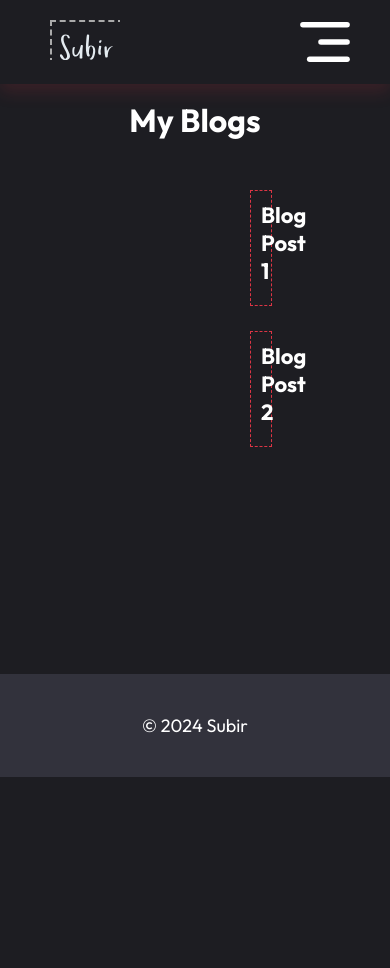
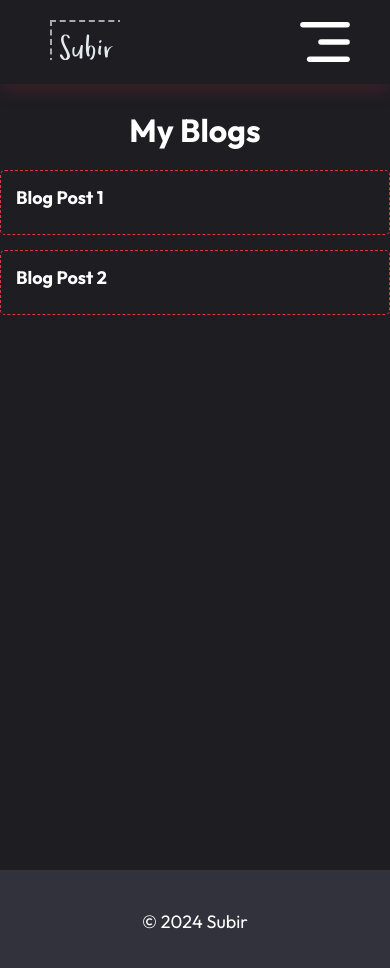
Before and after one commit to subir-raju/Portfolio_New, a React (Vite) app: page /blog in a window 390 px wide. Shown: the top 968 px of the page. Before the commit the page ends 844 px from the top, so only its background shows below. Built offline with nearby package versions, Linux system fonts and the light colour scheme.

Commit message:
blog page footer placement fixed

```diff
--- a/src/Pages/Blogs/Blogs.css
+++ b/src/Pages/Blogs/Blogs.css
@@ -1,24 +1,51 @@
-.blog-page {
-  margin-top: 100px;
-  height: 68vh;
+
+body, html {
+  margin: 0;
+  padding: 0;
+  min-height: 100%;
+  display: flex;
+  flex-direction: column;
 }
 
-.blog-list{
+
+.blog-page {
+  flex-grow: 1;
   display: flex;
   flex-direction: column;
-  gap: 5px;
-  margin: 50px 250px;
+  justify-content: flex-start;
+  min-height: 90vh;
+  padding: 20px 0;
+  margin-top: 60px;
 }
+
+.blog-page h1 {
+  text-align: center;
+  margin: 0;
+  padding: 20px 0;
+}
+
+.blog-list {
+  display: flex;
+  flex-direction: column;
+  gap: 15px;
+  margin: 0 auto;
+  width: 90%;
+  max-width: 800px;
+}
+
 .blog-item {
   background-color: #1d1d22;
-  padding: 10px;
+  padding: 15px;
   border: 1px dashed #dc3545;
+  border-radius: 5px;
 }
+
 .blog-title {
   font-size: 22px;
   font-weight: bold;
   cursor: pointer;
-  margin-bottom: 10px;
+  margin: 0;
+  padding-bottom: 10px;
 }
 
 .blog-title.active {
@@ -38,11 +65,38 @@
   text-align: center;
 }
 
-.blog-item {
-  margin-bottom: 20px;
+@media (max-width: 768px) {
+  .blog-list {
+    width: 95%;
+  }
+
+  .blog-title {
+    font-size: 20px;
+  }
+
+  .blog-details {
+    font-size: 14px;
+  }
+
+  .no-posts {
+    font-size: 18px;
+  }
 }
 
-.blog-page h1 {
-  text-align: center;
-  margin-bottom: 20px;
+@media (max-width: 480px) {
+  .blog-title {
+    font-size: 18px;
+  }
+
+  .blog-details {
+    font-size: 14px;
+  }
+
+  .blog-list {
+    width: 100%;
+  }
+
+  .blog-page {
+    margin-top: 70px;
+  }
 }
```
